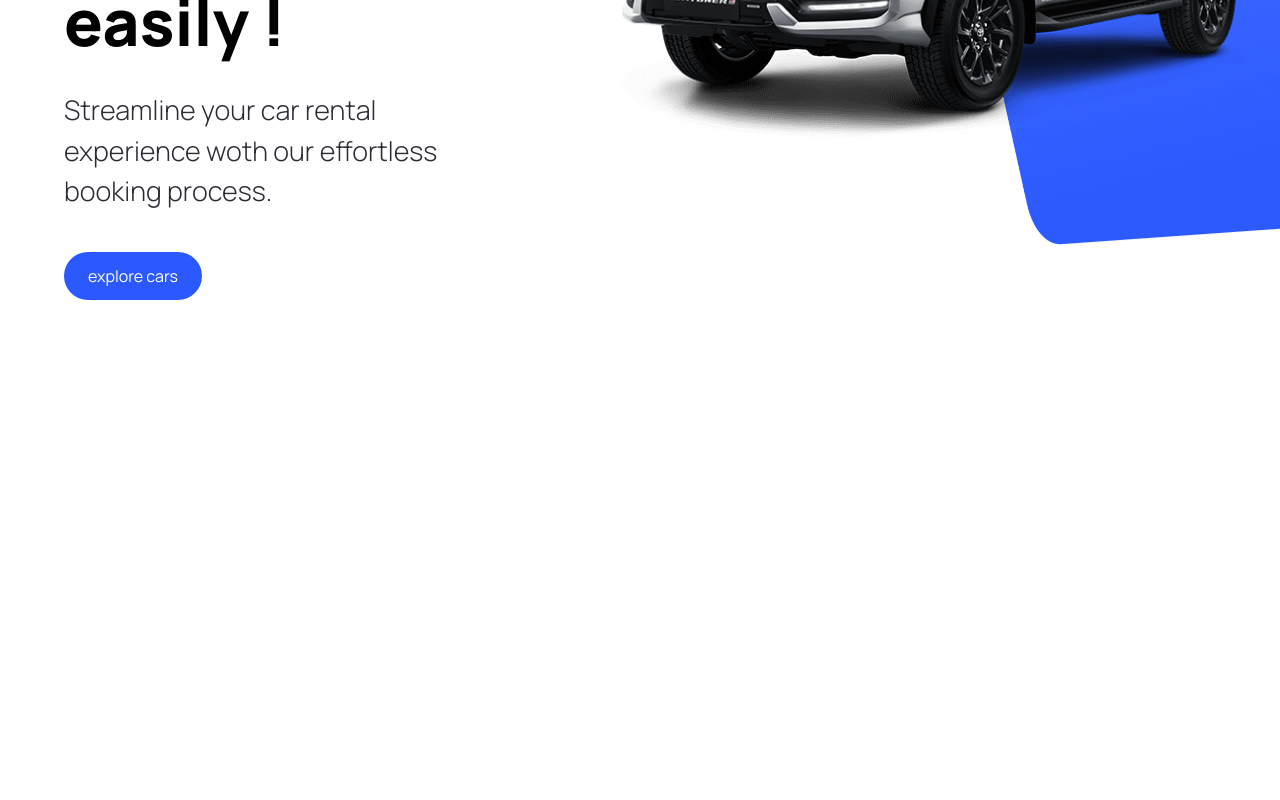
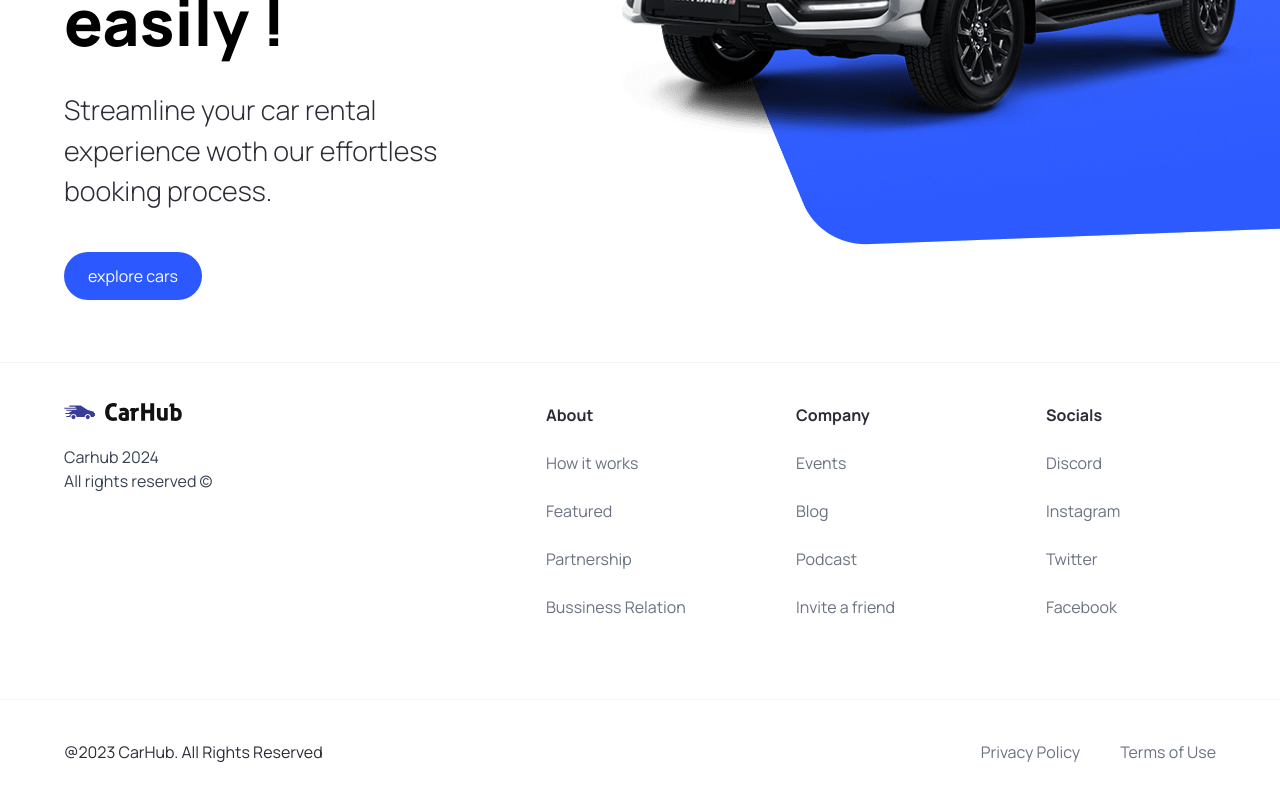
Before and after one commit to Arjunkumar1877/Car_hub, a Next.js app: page / in a window 1280 px wide. Shown: the part 458-1258 px from the top of the page. Before the commit the page ends 800 px from the top, so only its background shows below. Built offline with nearby package versions, Linux system fonts and the light colour scheme.

Commit message:
footer section  designed

```diff
--- a/app/layout.tsx
+++ b/app/layout.tsx
@@ -1,7 +1,7 @@
 import type { Metadata } from "next";
 import localFont from "next/font/local";
 import "./globals.css";
-import { Navbar } from "@/components";
+import { Footer, Navbar } from "@/components";
 
 const geistSans = localFont({
   src: "./fonts/GeistVF.woff",
@@ -31,6 +31,7 @@ export default function RootLayout({
       >
         <Navbar />
         {children}
+        <Footer />
       </body>
     </html>
   );
--- /dev/null
+++ b/components/Footer.tsx
@@ -0,0 +1,49 @@
+import Image from 'next/image'
+import Link from 'next/link'
+import React from 'react';
+import { footerLinks } from '@/constants';
+
+const Footer = () => {
+  return (
+    <footer className='flex flex-col text-black-100 mt-5 border-t border-gray-100'>
+     <div className="flex max-md:flex-col flex-wrap justify-between gap-5 sm:px-16 px-6 py-10">
+       <div className="flex flex-col justify-start items-start gap-6">
+        <Image src="/logo.svg"  alt="logo" width={118} height={18} className='object-contain' />
+        <p className="text-base text-gray-700">
+          Carhub 2024 <br />
+          All rights reserved &copy;
+        </p>
+       </div>
+
+       <div className="footer__links">
+    {
+      footerLinks.map((link)=> (
+        <div className="footer__link" key={link.title}>
+           <h3 className='font-bold'>{link.title}</h3>
+           {
+            link.links.map((item)=> (
+              <Link  key={item.title} href={item.url} className='text-gray-500'>
+                {item.title}
+              </Link>
+            ))
+           }
+        </div>
+      ))
+    }
+       </div>
+       </div>
+
+       <div className="flex justify-between items-center flex-wrap mt-10 border-t border-gray-100 sm:px-16 px-6 py-10">
+        <p>@2023 CarHub. All Rights Reserved</p>
+       <div className="footer__copyrights-link">
+        <Link href={'/'} className='text-gray-500'>
+        Privacy Policy</Link>
+        <Link href={'/'} className='text-gray-500'>
+        Terms of Use</Link>
+       </div>
+       </div>
+    </footer>
+  )
+}
+
+export default Footer
--- a/components/Hero.tsx
+++ b/components/Hero.tsx
@@ -23,9 +23,9 @@ const Hero = () => {
         <div className='hero__image-container'>
             <div className="hero__image">
                 <Image  src="/hero.png" alt='hero' fill className='object-contain'/>
-                <div className="hero__image-overlay">
                 </div>
-            </div>
+                <div className="hero__image-overlay" />
+
         </div>
     </div>
   )
--- a/components/index.ts
+++ b/components/index.ts
@@ -1,10 +1,12 @@
 import CustomButton from "./CustomButton";
 import Hero from "./Hero";
 import Navbar from "./Navbar";
+import Footer from "./Footer";
 
 export {
     Hero,
 CustomButton,
-Navbar
+Navbar,
+Footer
 
 }
--- /dev/null
+++ b/constants/index.ts
@@ -0,0 +1,101 @@
+export const manufacturers = [
+    "Acura",
+    "Alfa Romeo",
+    "Aston Martin",
+    "Audi",
+    "Bentley",
+    "BMW",
+    "Buick",
+    "Cadillac",
+    "Chevrolet",
+    "Chrysler",
+    "Citroen",
+    "Dodge",
+    "Ferrari",
+    "Fiat",
+    "Ford",
+    "GMC",
+    "Honda",
+    "Hyundai",
+    "Infiniti",
+    "Jaguar",
+    "Jeep",
+    "Kia",
+    "Lamborghini",
+    "Land Rover",
+    "Lexus",
+    "Lincoln",
+    "Maserati",
+    "Mazda",
+    "McLaren",
+    "Mercedes-Benz",
+    "MINI",
+    "Mitsubishi",
+    "Nissan",
+    "Porsche",
+    "Ram",
+    "Rolls-Royce",
+    "Subaru",
+    "Tesla",
+    "Toyota",
+    "Volkswagen",
+    "Volvo",
+  ];
+
+  export const yearsOfProduction = [
+    { title: "Year", value: "" },
+    { title: "2015", value: "2015" },
+    { title: "2016", value: "2016" },
+    { title: "2017", value: "2017" },
+    { title: "2018", value: "2018" },
+    { title: "2019", value: "2019" },
+    { title: "2020", value: "2020" },
+    { title: "2021", value: "2021" },
+    { title: "2022", value: "2022" },
+    { title: "2023", value: "2023" },
+  ];
+
+  export const fuels = [
+    {
+      title: "Fuel",
+      value: "",
+    },
+    {
+      title: "Gas",
+      value: "Gas",
+    },
+    {
+      title: "Electricity",
+      value: "Electricity",
+    },
+  ];
+
+  export const footerLinks = [
+    {
+      title: "About",
+      links: [
+        { title: "How it works", url: "/" },
+        { title: "Featured", url: "/" },
+        { title: "Partnership", url: "/" },
+        { title: "Bussiness Relation", url: "/" },
+      ],
+    },
+    {
+      title: "Company",
+      links: [
+        { title: "Events", url: "/" },
+        { title: "Blog", url: "/" },
+        { title: "Podcast", url: "/" },
+        { title: "Invite a friend", url: "/" },
+      ],
+    },
+    {
+      title: "Socials",
+      links: [
+        { title: "Discord", url: "/" },
+        { title: "Instagram", url: "/" },
+        { title: "Twitter", url: "/" },
+        { title: "Facebook", url: "/" },
+      ],
+    },
+  ];
```
